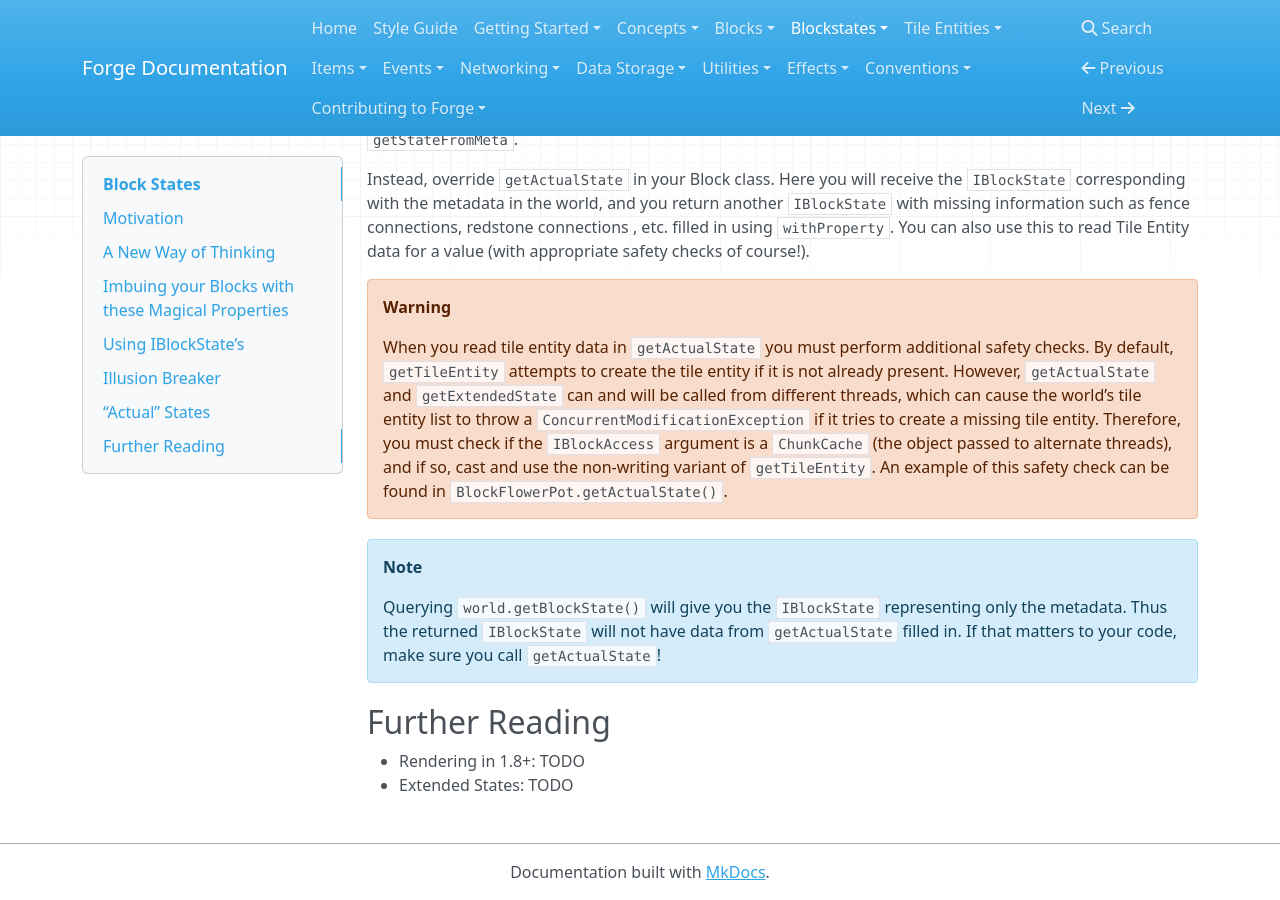
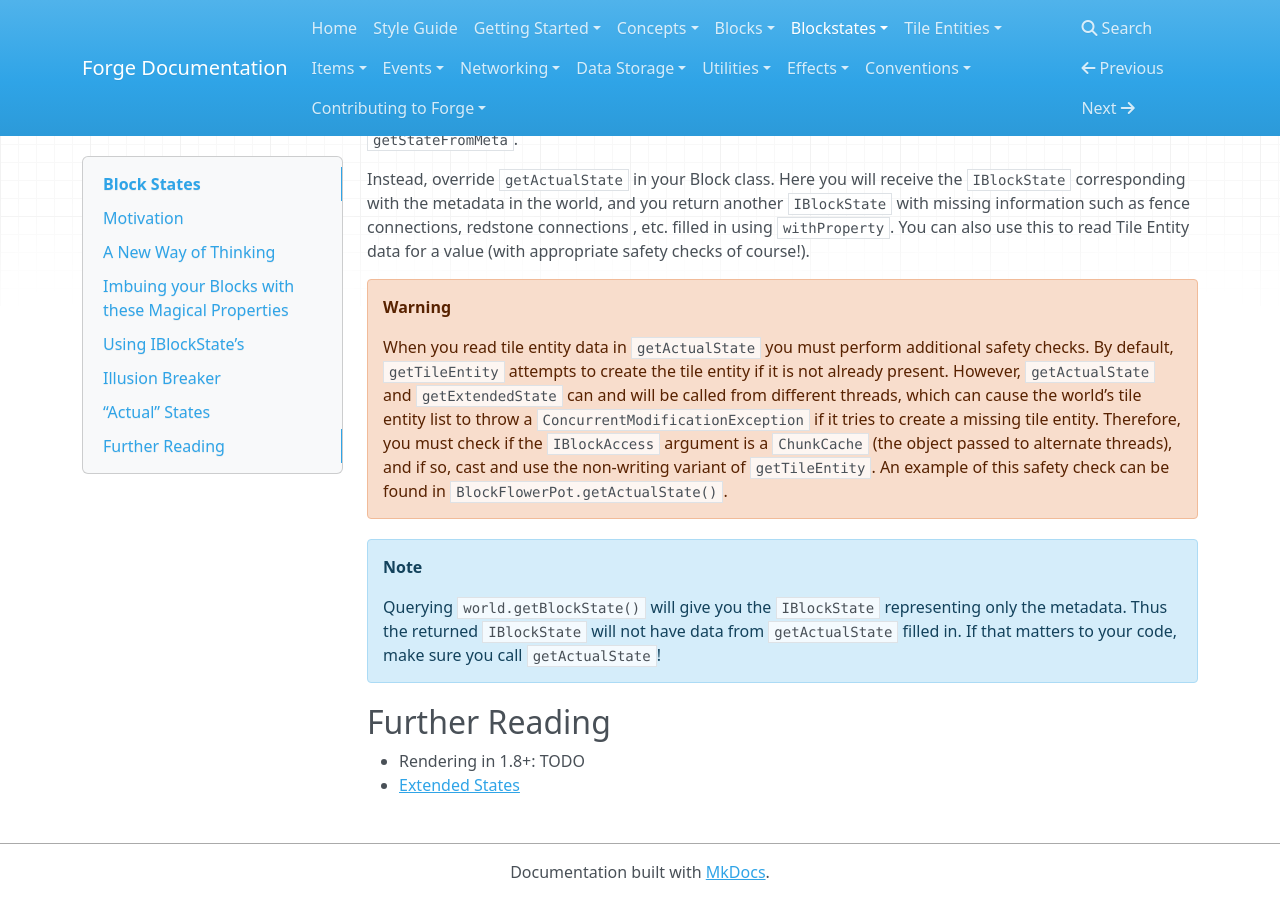
Before and after one commit to MinecraftForge/Documentation, an MkDocs documentation site: the page built from docs/blockstates/states.md, in a window 1280 px wide and 900 px high, scrolled down 3062 px. Built offline with MkDocs 1.6.1, drawn with Linux system fonts in a browser that asks for light colours; nearby versions of some CDN libraries; old or Windows-style settings are respelled for this version of MkDocs.

Commit message:
Add link to extended state article in regular state article

```diff
--- a/docs/blockstates/states.md
+++ b/docs/blockstates/states.md
@@ -107,4 +107,4 @@ Further Reading
 ---------------
 
   * Rendering in 1.8+: TODO
-  * Extended States: TODO
+  * [Extended States](./extendedStates.md)
```
